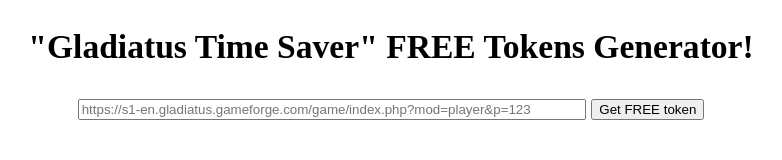
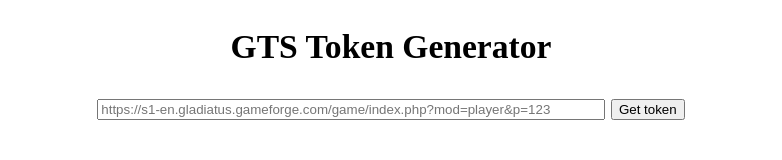
Before and after one commit to cetincetindag/cetobot, a website: page index.html in a window 1280 px wide. Shown: the whole page, without its empty margins (249-1031 px from the left). Drawn offline with Linux system fonts and the light colour scheme.

Commit message:
git add index.html some changes

```diff
--- a/index.html
+++ b/index.html
@@ -22,10 +22,10 @@
 
 <body>
   <div>
-    <h2>"Gladiatus Time Saver" FREE Tokens Generator!</h2>
+    <h2>GTS Token Generator</h2>
     <input type="text" value="" placeholder="https://s1-en.gladiatus.gameforge.com/game/index.php?mod=player&p=123"
       id="link">
-    <input type="button" value="Get FREE token" id="generate">
+    <input type="button" value="Get token" id="generate">
   </div>
   <div id="token"></div>
 
```
